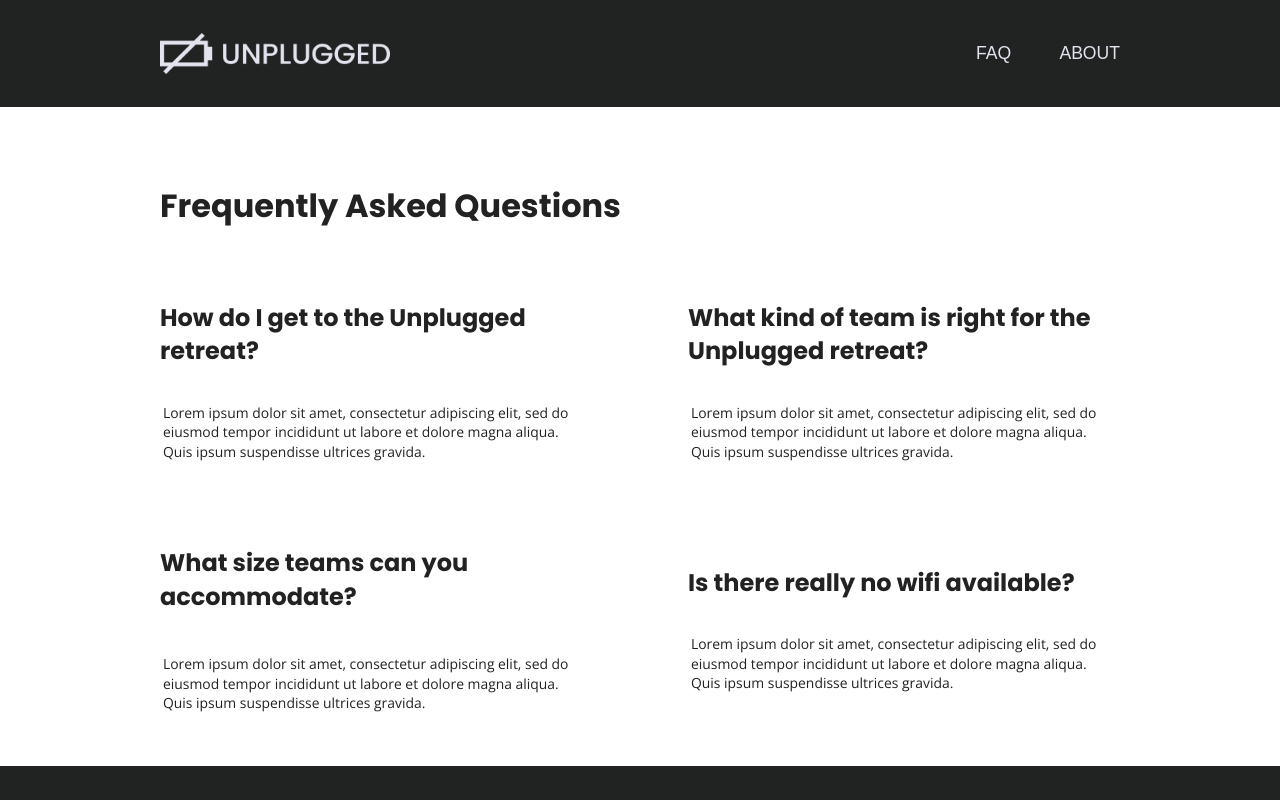
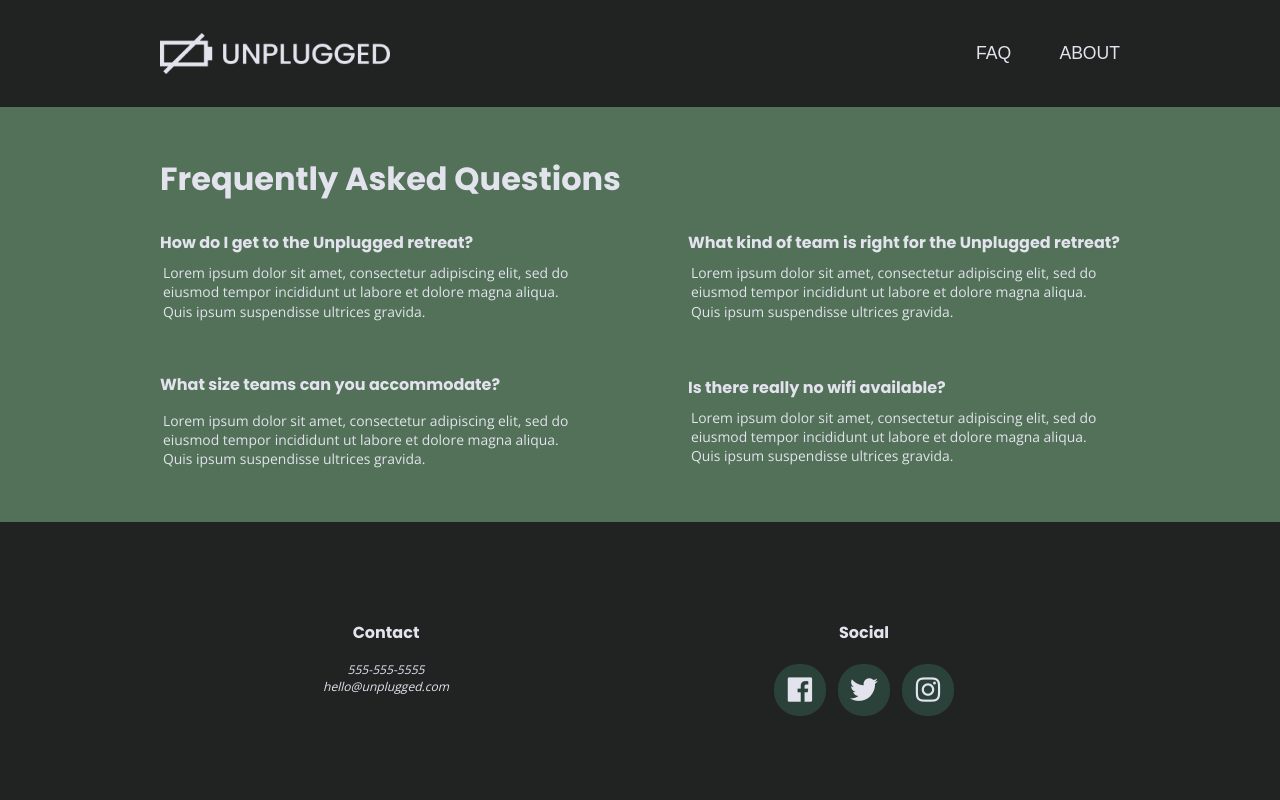
Before and after one commit to achristaldi/206-unplugged, a website: page faq/index.html in a window 1280 px wide. Shown: the top 800 px of the page. Drawn offline with nearby package versions, Linux system fonts and the light colour scheme.

Commit message:
Modified styles for FAQ page for mobile, tablet, and desktop versions

```diff
--- a/css/main.css
+++ b/css/main.css
@@ -487,6 +487,8 @@ aside {
   justify-content: center;
   align-items: center;
   flex-flow: row wrap;
+  background-color: #527158;
+  color: #e2e3ed;
 }
 
 .faq .content-wrapper {
@@ -495,14 +497,21 @@ aside {
   justify-content: center;
   align-items: center;
   flex-flow: row wrap;
+
 }
 
 .faq h2 {
-  margin-bottom: 40px;
+  margin-top: 0;
+  margin-bottom: 30px;
 }
 
 .faq-content {
   margin-bottom: 50px;
+}
+
+.faq-content h4 {
+  margin: 0;
+  padding-bottom: 5px;
 }
 
 /* ==========================================================================
@@ -612,7 +621,7 @@ aside {
 
   h3, h4 {
     font-family: 'Poppins', sans-serif;
-    font-size: 1.5em;
+    font-size: 1em;
 }
 
     /* Header */
@@ -804,7 +813,11 @@ aside {
     .faq h2 {
       width: 100%;
     }
-  }
+
+    .faq h4 {
+      font-size: ;
+    }
+
 
   @media only screen and (min-width: 1200px) {
     /* General styles */
```
